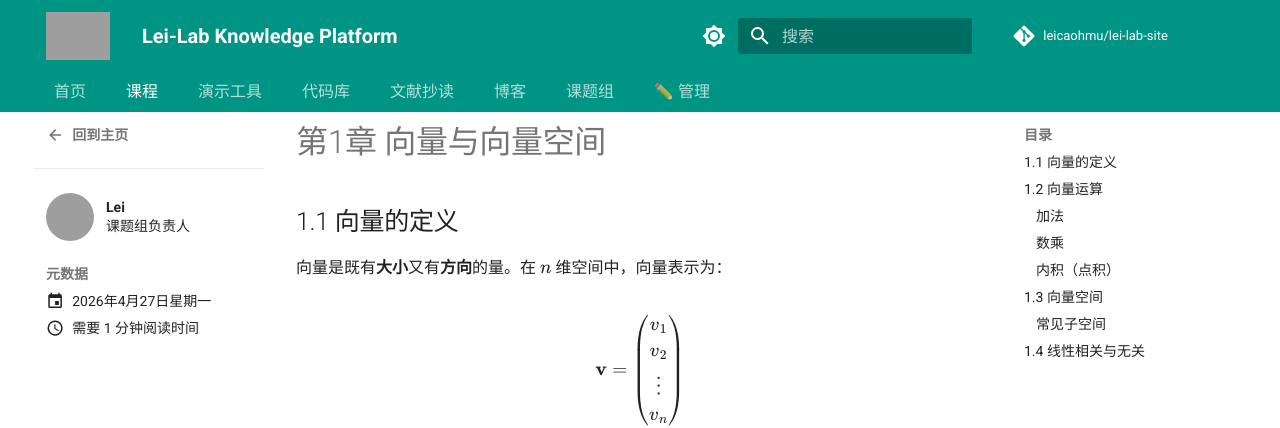
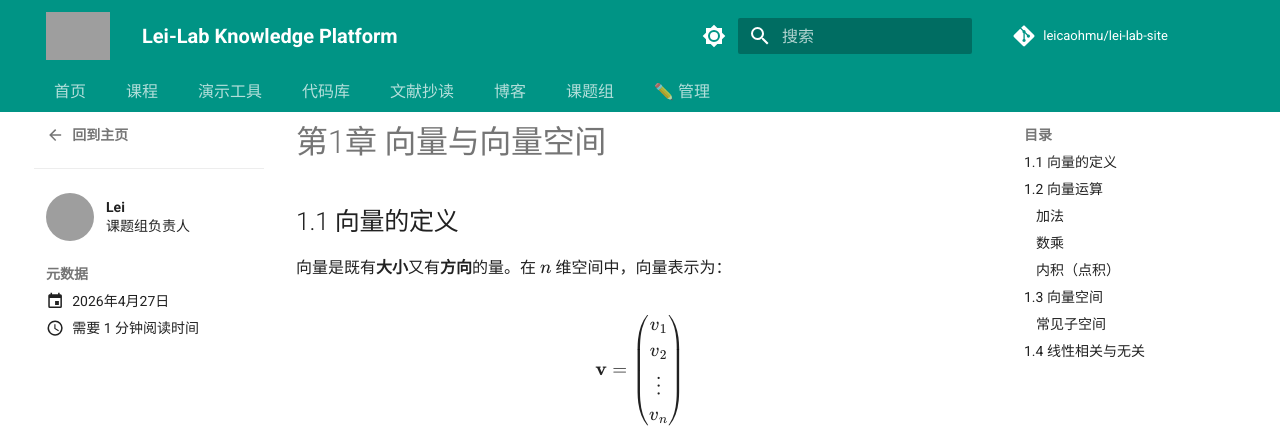
Before and after one commit to leicaohmu/lei-lab-site, an MkDocs documentation site: the page built from docs/courses/linear-algebra/chapters/posts/01-vector.md, in a window 1280 px wide. Shown: the top 428 px of the page. Built offline with MkDocs 1.6.1 and Material for MkDocs 9.7.7, drawn with Linux system fonts in a browser that asks for light colours; comment, search, counter and statistics services are not loaded; part of the change alters nothing that is shown; grey boxes are pictures that could not be loaded.

```diff
--- a/mkdocs.yml
+++ b/mkdocs.yml
@@ -75,8 +75,7 @@ plugins:
 
   # 课程：生物统计学
   - blog:
-      blog_dir: courses/biostat
-      post_date_format: full
+      blog_dir: courses/biostat/chapters
       post_url_format: "{slug}"
       archive: false
       categories: false
@@ -87,8 +86,7 @@ plugins:
 
   # 课程：线性代数
   - blog:
-      blog_dir: courses/linear-algebra
-      post_date_format: full
+      blog_dir: courses/linear-algebra/chapters
       post_url_format: "{slug}"
       archive: false
       categories: false
@@ -139,10 +137,10 @@ nav:
     - 概览: courses/index.md
     - 生物统计学:
       - 课程介绍: courses/biostat/index.md
-      - 第1章 绪论: courses/biostat/posts/01-intro.md
+      - 第1章 绪论: courses/biostat/chapters/posts/01-intro.md
     - 线性代数:
       - 课程介绍: courses/linear-algebra/index.md
-      - 第1章 向量与向量空间: courses/linear-algebra/posts/01-vector.md
+      - 第1章 向量与向量空间: courses/linear-algebra/chapters/posts/01-vector.md
   - 演示工具:
     - 概览: tools/index.md
   - 代码库:
```
Also changed, not shown: docs/courses/biostat/chapters/.authors.yml (renamed from docs/courses/biostat/.authors.yml), docs/courses/biostat/chapters/posts/01-intro.md (renamed from docs/courses/biostat/posts/01-intro.md), docs/courses/linear-algebra/chapters/.authors.yml (renamed from docs/courses/linear-algebra/.authors.yml), docs/courses/linear-algebra/chapters/posts/01-vector.md (renamed from docs/courses/linear-algebra/posts/01-vector.md).
